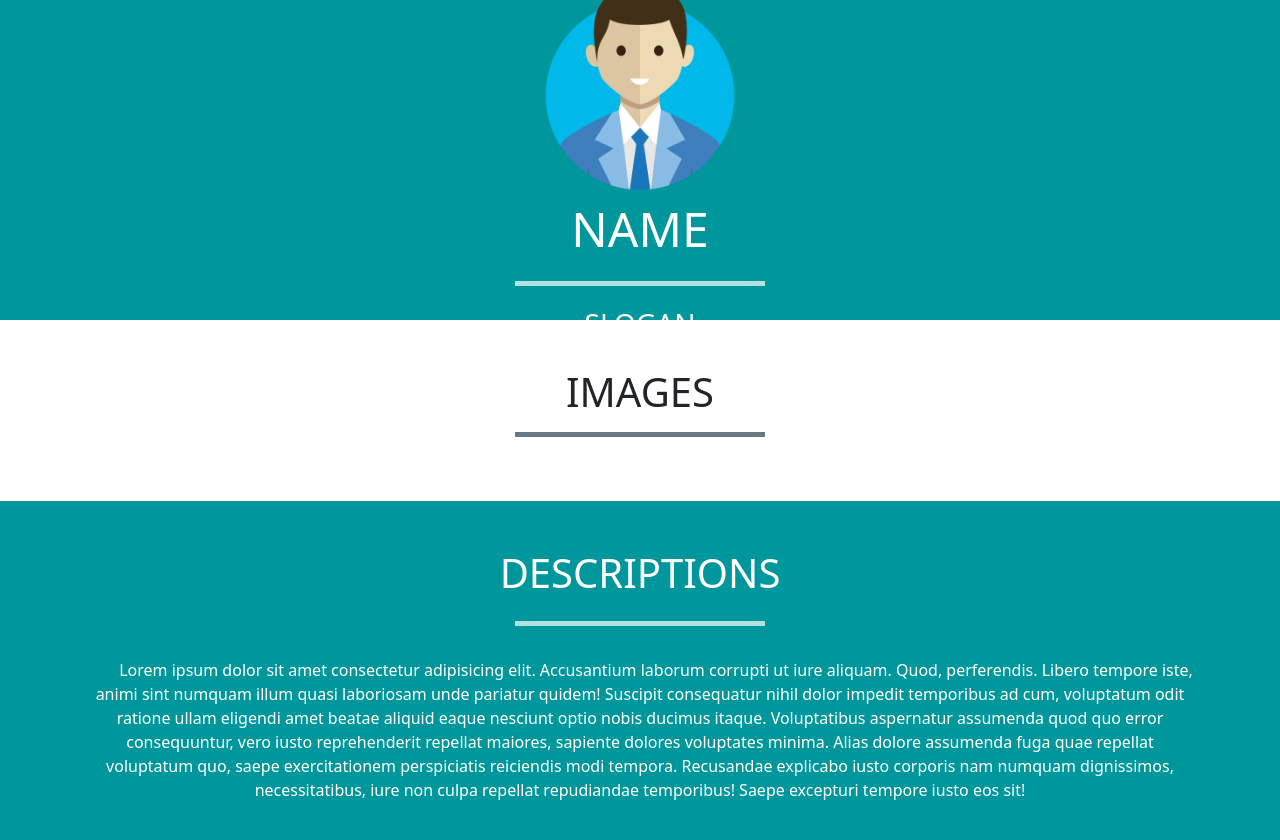
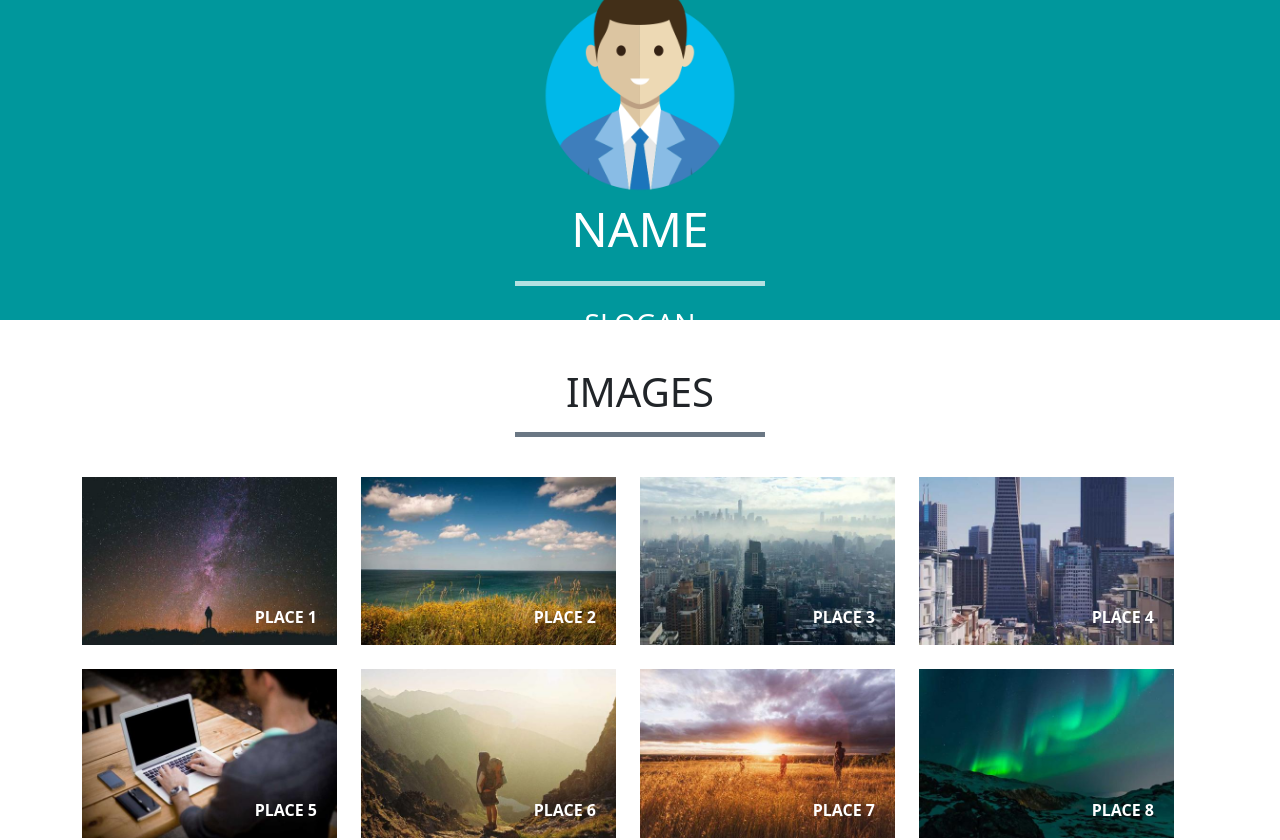
Before and after one commit to wang-C109156201/react-wk1, a React app: page / in a window 1280 px wide. Shown: the top 840 px of the page. Built offline with nearby package versions, Linux system fonts and the light colour scheme; the HTML template or start-up script is replaced by a standard one.

Commit message:
add itemlist

```diff
--- a/src/assets/components/Article.jsx
+++ b/src/assets/components/Article.jsx
@@ -1,5 +1,5 @@
 import product from "../json/place.json";
-import itemlist from "./itemlist";
+import Itemlist from "./itemlist";
 
 export default function Article(params) {
     return (
@@ -10,7 +10,7 @@ export default function Article(params) {
                 <hr className="divider--dark"/>
                     <div className="row">
                         {product.map(products => (
-                            <itemlist  key={products.id} product={products}  />
+                            <Itemlist  key={products.id} product={products}  />
                         ))}
 
                     </div>
```
